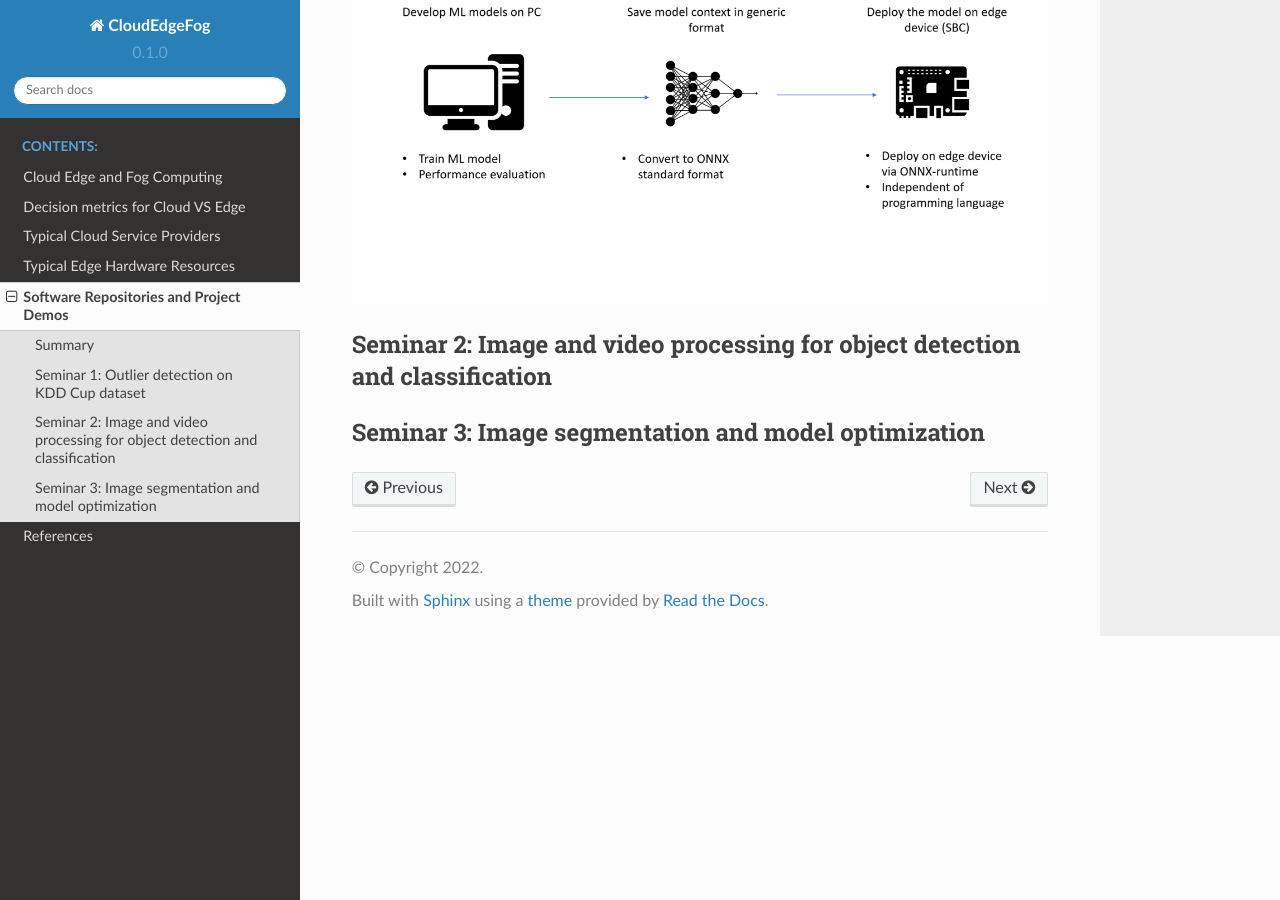
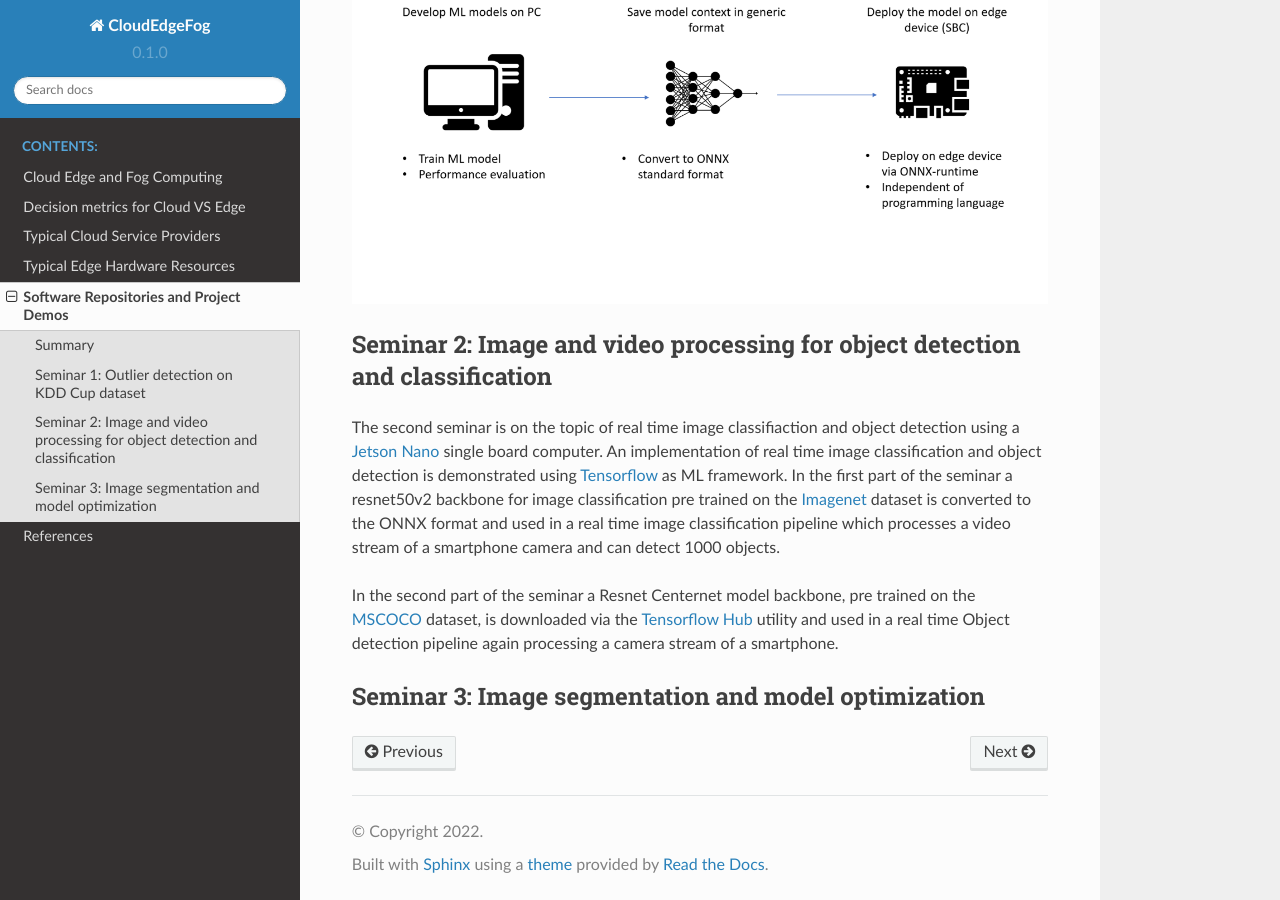
Before and after one commit to WillemRaes/CloudEdgeFog, a Sphinx documentation site: the page built from docs/source/projectrepos.rst, in a window 1280 px wide and 900 px high, scrolled down 719 px. Built offline with Sphinx 7.4.7 and the Read the Docs theme 2.0.0, drawn with Linux system fonts in a browser that asks for light colours.

Commit message:
added seminar2 text

```diff
--- a/docs/source/projectrepos.rst
+++ b/docs/source/projectrepos.rst
@@ -21,8 +21,10 @@ The ONNX representation eliminates dependencies and allows to run inference on a
 
 Seminar 2: Image and video processing for object detection and classification
 ---------------------------------------------------------------------------------
+The second seminar is on the topic of real time image classifiaction and object detection using a `Jetson Nano <https://developer.nvidia.com/embedded/jetson-nano-developer-kit>`_ single board computer.
+An implementation of real time image classification and object detection is demonstrated using `Tensorflow <https://www.tensorflow.org/>`_ as ML framework. In the first part of the seminar a resnet50v2 backbone for image classification pre trained on the `Imagenet <https://www.image-net.org/>`_ dataset is converted to the ONNX format and used in a real time image classification pipeline which processes a video stream of a smartphone camera and can detect 1000 objects.
 
-
+In the second part of the seminar a Resnet Centernet model backbone, pre trained on the `MSCOCO <https://www.tensorflow.org/hub>`_ dataset, is downloaded via the `Tensorflow Hub <https://www.tensorflow.org/hub>`_ utility and used in a real time Object detection pipeline again processing a camera stream of a smartphone.
 
 
 
```
